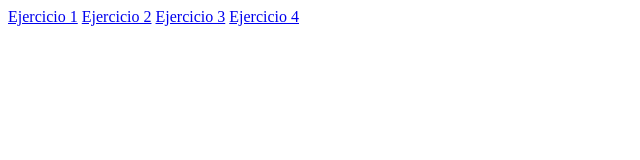
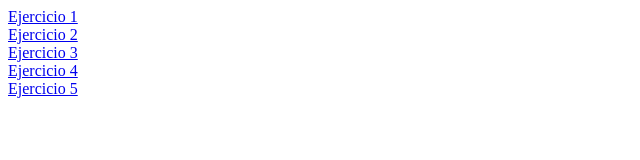
Before and after one commit to MirandaCodeCrypto/ejercicios-html, a plain HTML site: page index.html in a window 1280 px wide. Shown: the whole page, without its empty margins (0-640 px from the left). Drawn offline with Linux system fonts and the light colour scheme.

Commit message:
añadido a index ej 5

```diff
--- a/index.html
+++ b/index.html
@@ -7,9 +7,10 @@
     <title>Document</title>
 </head>
 <body>
-    <a href="ejercicio001.html">Ejercicio 1</a>
-    <a href="ejercicio002.html">Ejercicio 2</a>
-    <a href="ejercicio003.html">Ejercicio 3</a>
-    <a href="ejercicio004.html">Ejercicio 4</a>
+    <a href="ejercicio001.html">Ejercicio 1</a><br>
+    <a href="ejercicio002.html">Ejercicio 2</a><br>
+    <a href="ejercicio003.html">Ejercicio 3</a><br>
+    <a href="ejercicio004.html">Ejercicio 4</a><br>
+    <a href="ejercicio005.html">Ejercicio 5</a><br>
 </body>
 </html>
```
